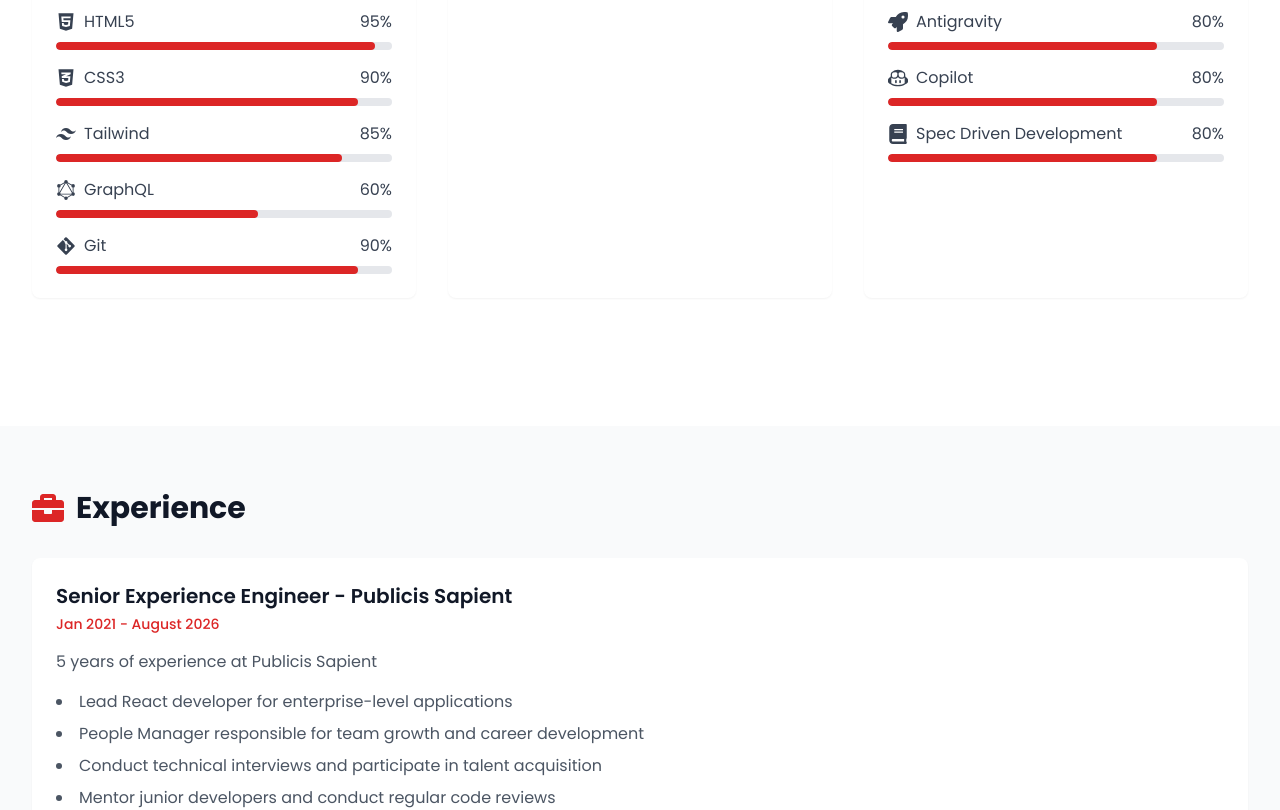
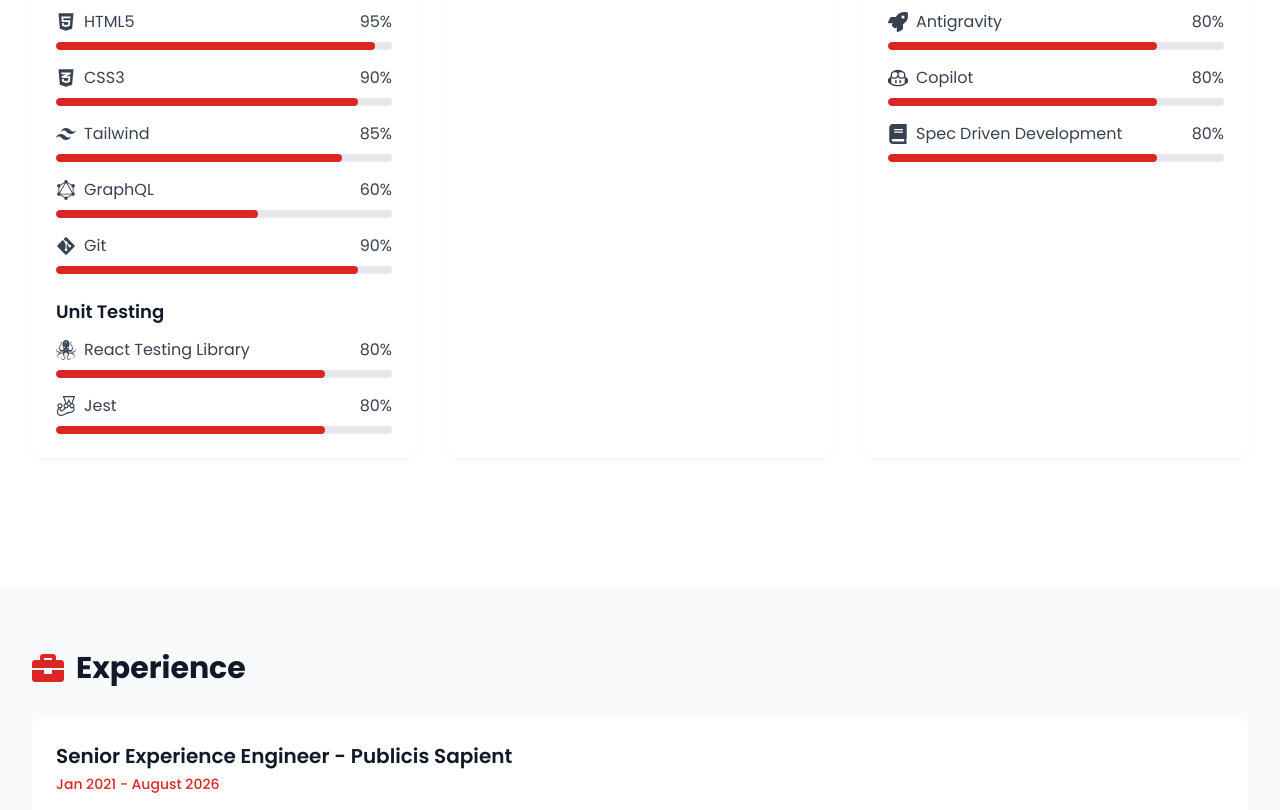
Before and after one commit to Daveveloper/cv-project, a React (Vite) app: page / in a window 1280 px wide. Shown: the part 1322-2132 px from the top of the page. Built offline with nearby package versions, Linux system fonts and the light colour scheme.

Commit message:
feat: add Unit Testing subsection with React Testing Library and Jest

```diff
--- a/src/components/Skills.tsx
+++ b/src/components/Skills.tsx
@@ -25,11 +25,31 @@
   SiOpenai,
   SiSpringboot,
   SiClaude,
-  SiGithubcopilot
+  SiGithubcopilot,
+  SiTestinglibrary,
+  SiJest
 } from 'react-icons/si';
+import type { IconType } from 'react-icons';
 import { useInView } from '../hooks/useInView';
 
-const skills = [
+interface SkillItem {
+  name: string;
+  icon: IconType;
+  level: number;
+}
+
+interface SkillSection {
+  title: string;
+  items: SkillItem[];
+}
+
+interface SkillCategory {
+  category: string;
+  items?: SkillItem[];
+  subsections?: SkillSection[];
+}
+
+const skills: SkillCategory[] = [
   {
     category: 'Frontend',
     items: [
@@ -43,6 +63,15 @@
       { name: 'Tailwind', icon: SiTailwindcss, level: 85 },
       { name: 'GraphQL', icon: SiGraphql, level: 60 },
       { name: 'Git', icon: FaGitAlt, level: 90 },
+    ],
+    subsections: [
+      {
+        title: 'Unit Testing',
+        items: [
+          { name: 'React Testing Library', icon: SiTestinglibrary, level: 80 },
+          { name: 'Jest', icon: SiJest, level: 80 },
+        ]
+      }
     ]
   },
   {
@@ -54,8 +83,7 @@
       { name: 'Java', icon: FaJava, level: 70 },
       { name: 'Spring Boot', icon: SiSpringboot, level: 40 },
     ]
-  },
-  {
+  },  {
     category: 'AI & Emerging Tech',
     items: [
       { name: 'AI Prompting', icon: SiOpenai, level: 85 },
@@ -70,7 +98,7 @@
   }
 ];
 
-const SkillBar: React.FC<{ skill: typeof skills[0]['items'][0], isInView: boolean }> = ({ skill, isInView }) => {
+const SkillBar: React.FC<{ skill: SkillItem, isInView: boolean }> = ({ skill, isInView }) => {
   return (
     <div className="space-y-2">
       <div className="flex items-center gap-2 text-gray-700">
@@ -113,10 +141,22 @@
               {category.category}
             </h3>
             <div className="space-y-4">
-              {category.items.map((skill) => (
+              {category.items?.map((skill) => (
                 <SkillBar key={skill.name} skill={skill} isInView={isInView} />
               ))}
             </div>
+            {category.subsections?.map((subsection) => (
+              <div key={subsection.title} className="mt-6">
+                <h4 className="text-lg font-semibold mb-3 text-gray-900">
+                  {subsection.title}
+                </h4>
+                <div className="space-y-4">
+                  {subsection.items.map((skill) => (
+                    <SkillBar key={skill.name} skill={skill} isInView={isInView} />
+                  ))}
+                </div>
+              </div>
+            ))}
           </motion.div>
         ))}
       </div>
```
